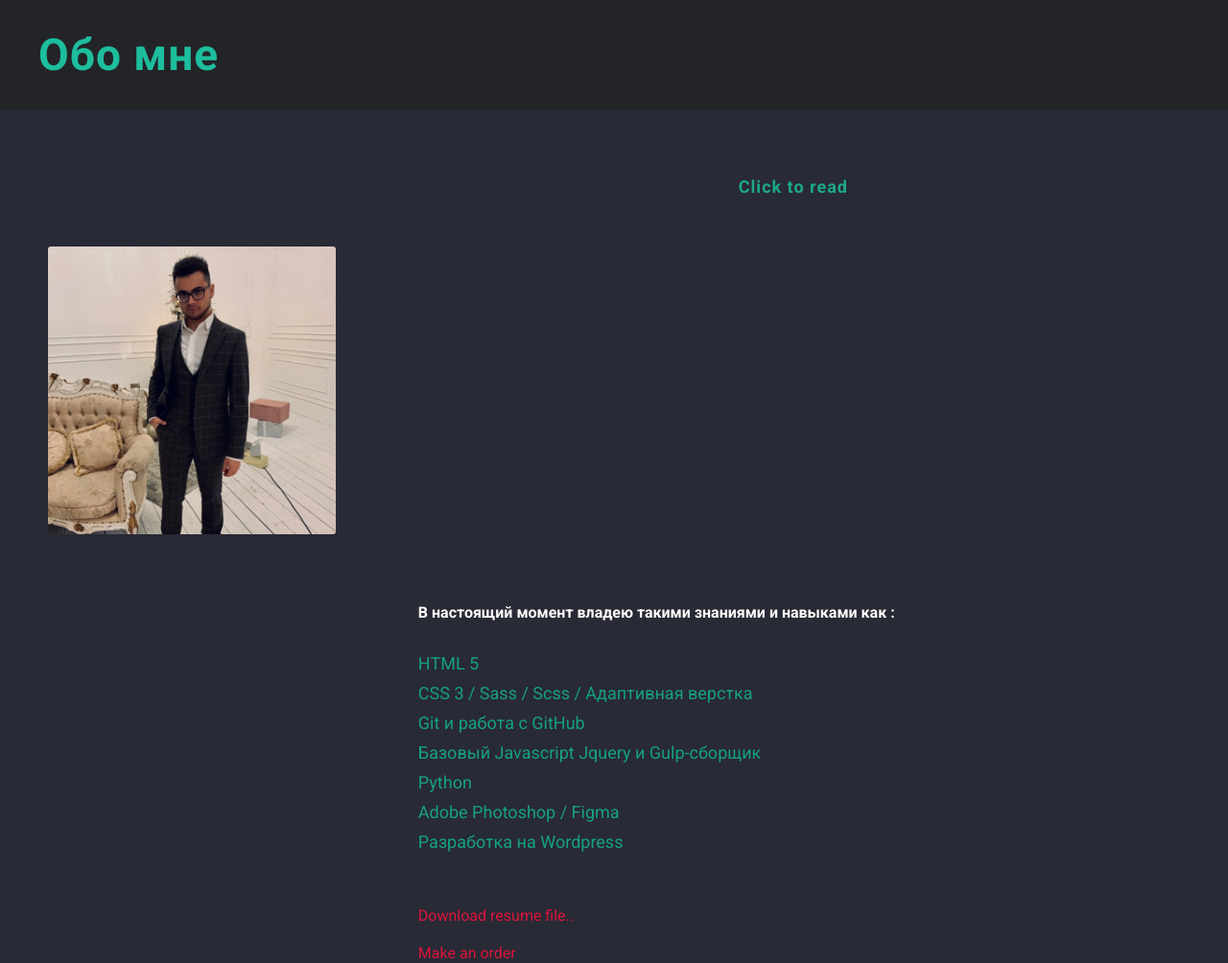
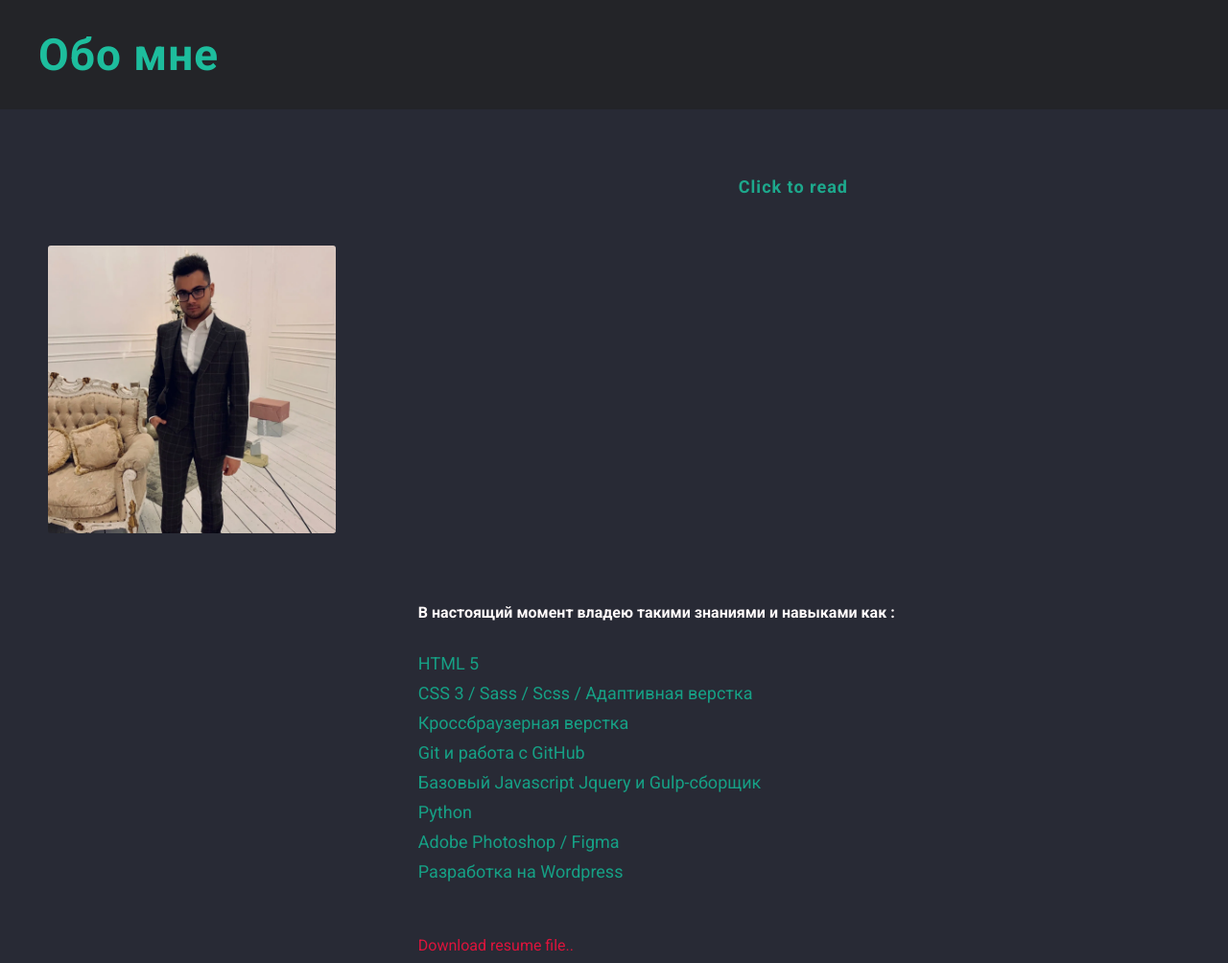
Before and after one commit to Egoist66/Farid-Mahmudov.github.io, a PHP site: the page made by about me/about_me.html in a window 1280 px wide. Shown: the top 1004 px of the page at 96% size. Run offline with PHP 8.4, Linux system fonts and the light colour scheme; some web fonts are replaced.

Commit message:
marginnew

```diff
--- a/about me/about_me.html
+++ b/about me/about_me.html
@@ -71,18 +71,15 @@
 
                             <li class="elements">HTML 5</li>
                             <li class="elements">CSS 3 / Sass / Scss / Адаптивная верстка</li>
+                            <li class="elements">Кроссбраузерная верстка</li>
                             <li class="elements">Git и работа с GitHub</li>
                             <li class="elements"> Базовый Javascript Jquery и Gulp-cборщик </li>
                             <li class="elements">Python</li>
                             <li class="elements">Adobe Photoshop / Figma</li>
                             <li class="elements"> Разработка на Wordpress</li>
+
                             <br><br><br>
-                            <!-- <li class="resume_item">
-                                <a class="resume" target="_blank"
-                                    href="https://rabota.by/resume/d987d9dbff034ab7e70039ed1f41314e703436">ссылка на
-                                    резюме tut.by
-                                </a>
-                            </li> -->
+
 
                             <li class="download">
                                 <a title="скачать файл" class="resume-download" target="_blank"
--- a/about me/style/style.css
+++ b/about me/style/style.css
@@ -52,7 +52,7 @@
   cursor: pointer;
   font-size: 18px; }
   .elements:hover {
-    color: #1dbd9d; }
+    color: #2be4bf; }
 
 p {
   line-height: 1.5; }
@@ -151,7 +151,7 @@
       -ms-flex-align: center;
           align-items: center; }
   .about__mebox-img {
-    margin-top: -374px;
+    margin-top: -407px;
     border-radius: 3px;
     width: 300px;
     background: transparent;
--- a/about me/style/style.scss
+++ b/about me/style/style.scss
@@ -80,7 +80,7 @@
 
 
     &:hover {
-        color: #1dbd9d;
+        color: #2be4bf;
     }
 
 
@@ -198,7 +198,7 @@
 
 
     &-img {
-        margin-top: -374px;
+        margin-top: -407px;
         border-radius: 3px;
         width: 300px;
         background: transparent;
```
